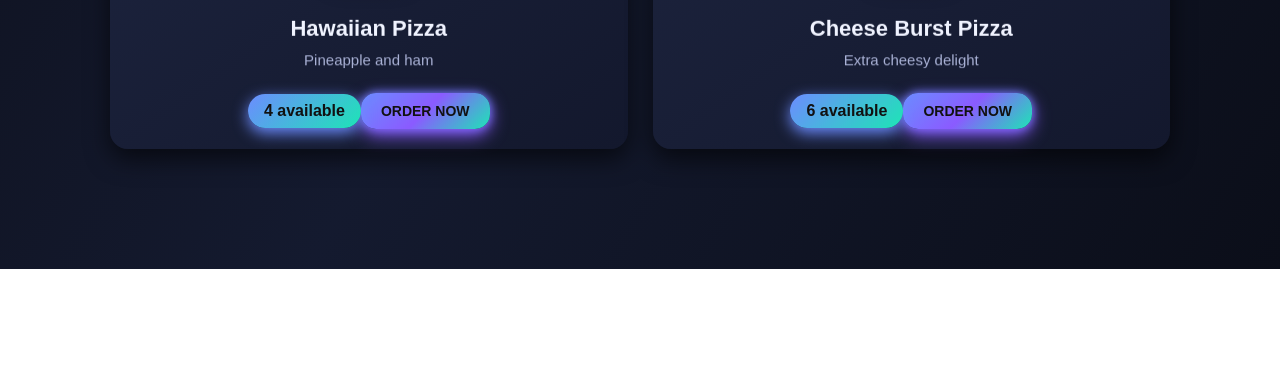
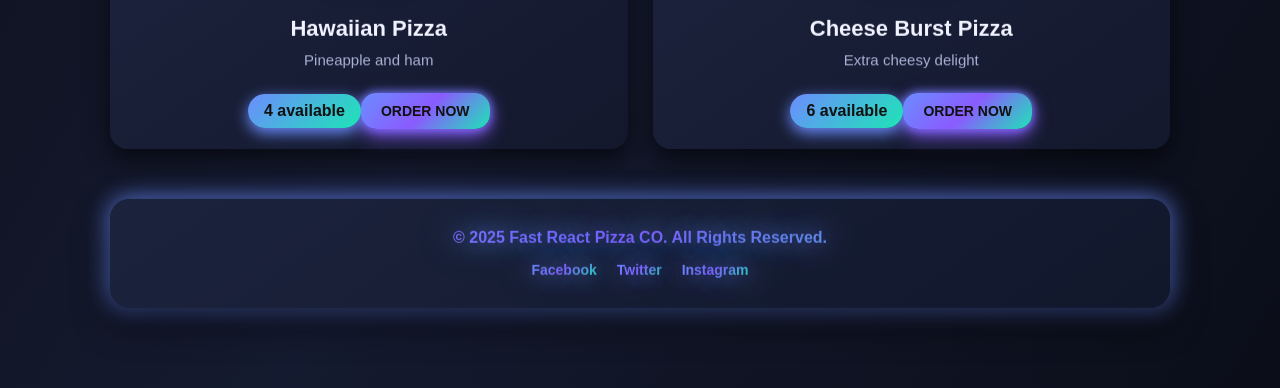
Before and after one commit to naeembaloch9099/myap, a React app: page / in a window 1280 px wide. Shown: the part 879-1267 px from the top of the page. Before the commit the page ends 1148 px from the top, so only its background shows below. Built offline with nearby package versions, Linux system fonts and the light colour scheme.

Commit message:
add footer in insex.js and it css also in index.css

```diff
--- a/src/index.css
+++ b/src/index.css
@@ -460,3 +460,61 @@ body {
     box-shadow: 0 6px 25px rgba(0, 0, 0, 0.8), 0 0 20px var(--accent2);
   }
 }
+/* ================================
+   Footer Styling - 3D + Animated + Glowing Text
+   ================================ */
+.app-footer {
+  margin-top: 50px;
+  padding: 30px 20px;
+  background: linear-gradient(145deg, #1c233d, #11182c);
+  border-radius: 20px;
+  text-align: center;
+  box-shadow: 0 15px 35px rgba(0, 0, 0, 0.6), 0 0 25px var(--accent1);
+  transform-style: preserve-3d;
+  animation: floatText 6s ease-in-out infinite alternate;
+}
+
+.app-footer p {
+  font-size: 16px;
+  font-weight: 600;
+  background: linear-gradient(
+    90deg,
+    var(--accent1),
+    var(--accent2),
+    var(--accent3)
+  );
+  -webkit-background-clip: text;
+  background-clip: text;
+  color: transparent;
+  animation: glow 6s infinite alternate;
+  margin-bottom: 15px;
+}
+
+.app-footer .socials {
+  display: flex;
+  justify-content: center;
+  gap: 20px;
+  margin-top: 10px;
+}
+
+.app-footer .socials a {
+  font-weight: 700;
+  text-decoration: none;
+  background: linear-gradient(
+    135deg,
+    var(--accent1),
+    var(--accent2),
+    var(--accent3)
+  );
+  -webkit-background-clip: text;
+  background-clip: text;
+  color: transparent;
+  font-size: 14px;
+  transition: transform 0.3s, text-shadow 0.3s;
+  animation: glow 4s infinite alternate;
+}
+
+.app-footer .socials a:hover {
+  transform: scale(1.1);
+  text-shadow: 0 0 12px var(--accent1), 0 0 20px var(--accent2);
+}
--- a/src/index.js
+++ b/src/index.js
@@ -151,6 +151,23 @@ function App() {
       )}
 
       {confirmation && <div className="confirmation">{confirmation}</div>}
+      {/* ===== Footer ===== */}
+      <footer className="app-footer">
+        <div className="footer-content">
+          <p>© 2025 Fast React Pizza CO. All Rights Reserved.</p>
+          <div className="socials">
+            <a href="https://facebook.com" target="_blank" rel="noreferrer">
+              Facebook
+            </a>
+            <a href="https://twitter.com" target="_blank" rel="noreferrer">
+              Twitter
+            </a>
+            <a href="https://instagram.com" target="_blank" rel="noreferrer">
+              Instagram
+            </a>
+          </div>
+        </div>
+      </footer>
     </div>
   );
 }
```
